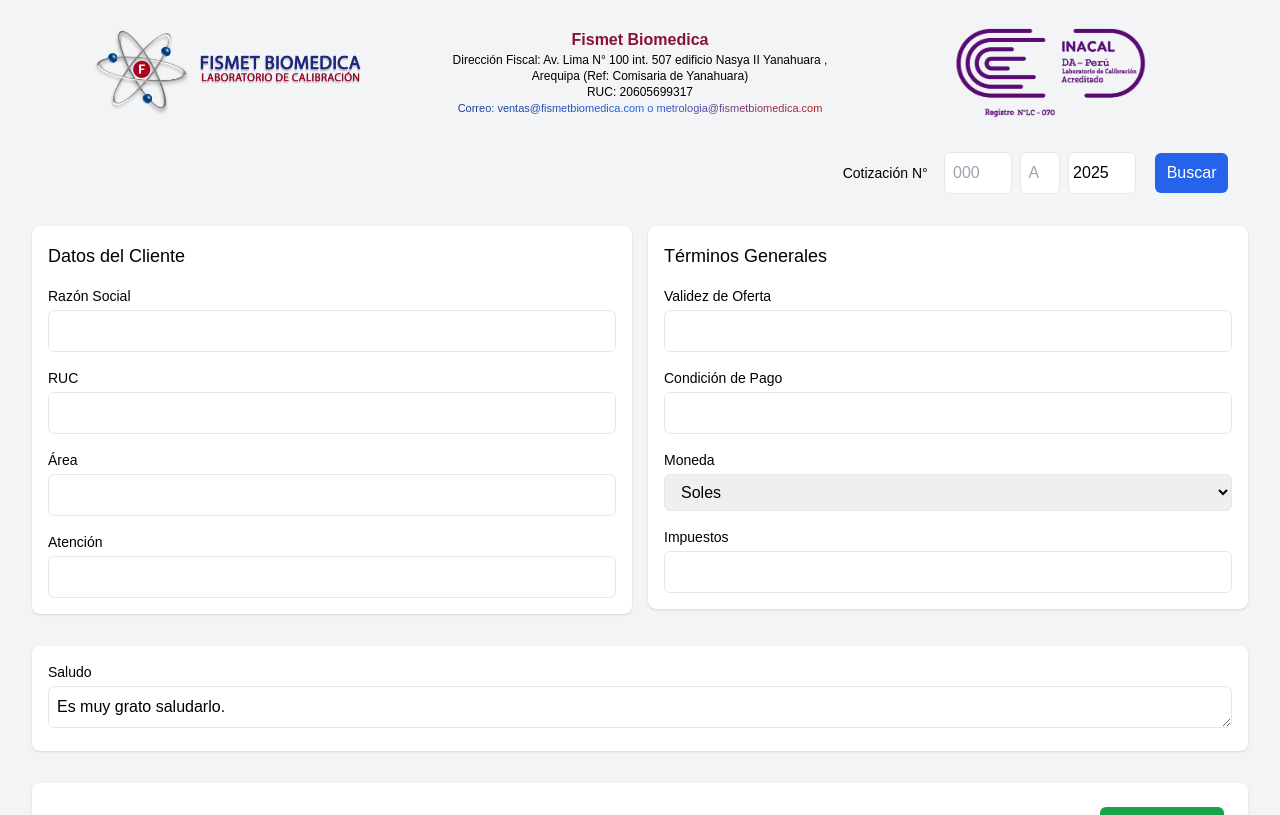
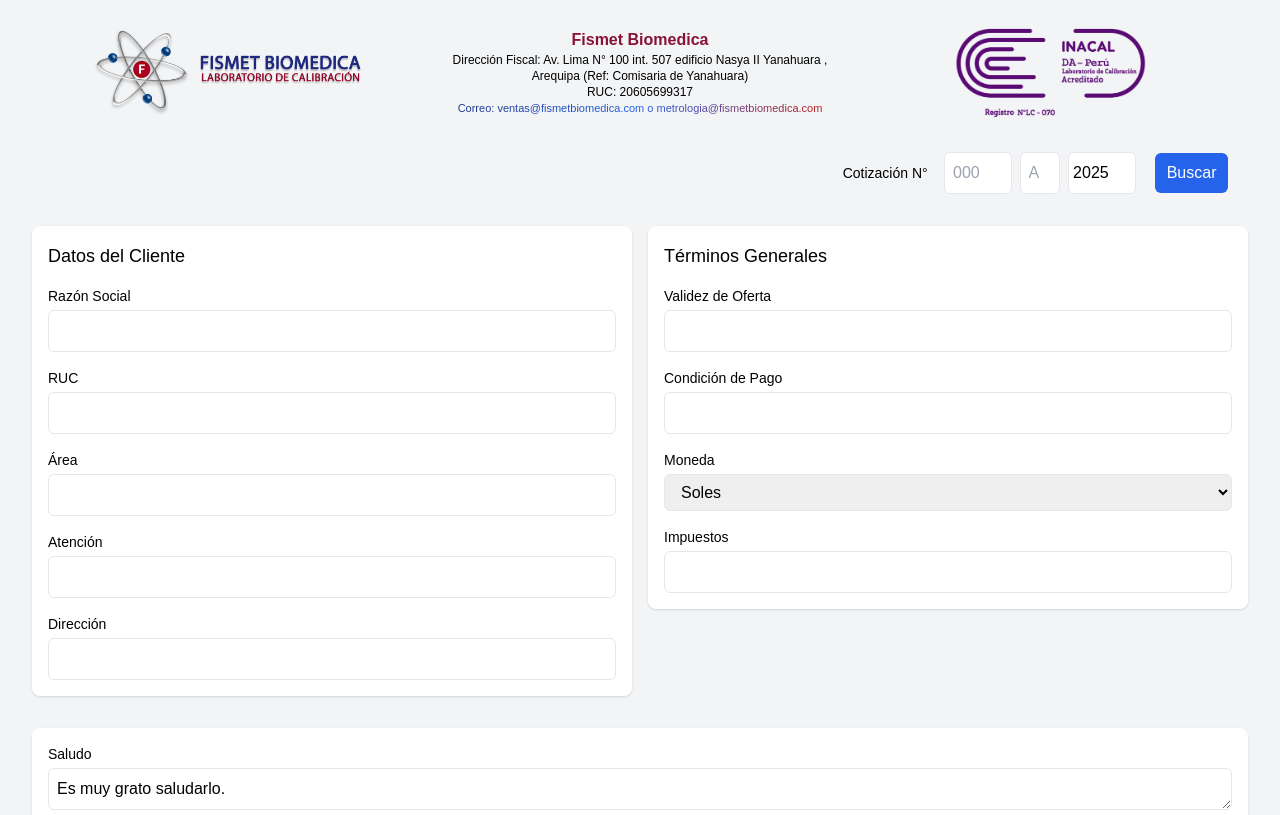
Before and after one commit to irh1n0c/adv-dinamico, a React (Vite) app in the folder client/: page / in a window 1280 px wide. Shown: the top 815 px of the page. Built offline with nearby package versions, Linux system fonts and the light colour scheme; a web font is replaced by a local one.

Commit message:
add direccion

```diff
--- a/client/src/components/ClientInfo.jsx
+++ b/client/src/components/ClientInfo.jsx
@@ -5,25 +5,24 @@
     razonSocial: initialData.razonSocial || '',
     ruc: initialData.ruc || '',
     area: initialData.area || '',
-    atencion: initialData.atencion || ''
+    atencion: initialData.atencion || '',
+    direccion: initialData.direccion || '' // New field added
   });
 
-  // Actualizar el estado cuando cambian los datos iniciales
+  // Update state when initial data changes
   useEffect(() => {
     setClientInfo({
       razonSocial: initialData.razonSocial || '',
       ruc: initialData.ruc || '',
       area: initialData.area || '',
-      atencion: initialData.atencion || ''
+      atencion: initialData.atencion || '',
+      direccion: initialData.direccion || '' // New field added
     });
   }, [initialData]);
 
   const handleInputChange = (e) => {
     const { name, value } = e.target;
-    const updatedInfo = {
-      ...clientInfo,
-      [name]: value
-    };
+    const updatedInfo = { ...clientInfo, [name]: value };
     setClientInfo(updatedInfo);
     onClientInfoChange(updatedInfo);
   };
@@ -72,6 +71,16 @@
             className="w-full px-3 py-2 border rounded-md"
           />
         </div>
+        <div>
+          <label className="block text-sm font-medium mb-1">Dirección</label>
+          <input
+            type="text"
+            name="direccion"
+            value={clientInfo.direccion || ''}
+            onChange={handleInputChange}
+            className="w-full px-3 py-2 border rounded-md"
+          />
+        </div>
       </div>
     </div>
   );
--- a/client/src/components/QuotationForm.jsx
+++ b/client/src/components/QuotationForm.jsx
@@ -21,7 +21,8 @@
       razonSocial: '',
       ruc: '',
       area: '',
-      atencion: ''
+      atencion: '',
+      direccion: ''
     },
     quotationDetails: {
       validezOferta: '',
@@ -95,7 +96,8 @@
             razonSocial: data.clientInfo?.razonSocial || '',
             ruc: data.clientInfo?.ruc || '',
             area: data.clientInfo?.area || '',
-            atencion: data.clientInfo?.atencion || ''
+            atencion: data.clientInfo?.atencion || '',
+            direccion: data.clientInfo?.direccion || ''
           },
           quotationDetails: {
             validezOferta: data.quotationDetails?.validezOferta || '',
@@ -125,7 +127,8 @@
           razonSocial: '',
           ruc: '',
           area: '',
-          atencion: ''
+          atencion: '',
+          direccion: ''
         },
         quotationDetails: {
           validezOferta: '',
--- a/client/src/components/QuotationItems.jsx
+++ b/client/src/components/QuotationItems.jsx
@@ -26,7 +26,7 @@
     if (field === 'cantidad' || field === 'precioUnitario') {
       const cantidad = field === 'cantidad' ? value : newItems[index].cantidad;
       const precioUnitario = field === 'precioUnitario' ? value : newItems[index].precioUnitario;
-      newItems[index].precioTotal = cantidad * precioUnitario;
+      newItems[index].precioTotal = (cantidad * precioUnitario).toFixed(2);
     }
 
     setItems(newItems);
--- a/client/src/components/print/QuotePrintTemplate.jsx
+++ b/client/src/components/print/QuotePrintTemplate.jsx
@@ -46,6 +46,7 @@
             <p className="text-sm"><strong>RUC:</strong> {clientInfo?.ruc}</p>
             <p className="text-sm"><strong>Área:</strong> {clientInfo?.area}</p>
             <p className="text-sm"><strong>Atención:</strong> {clientInfo?.atencion}</p>
+            <p className="text-sm"><strong>Dirección:</strong> {clientInfo?.direccion}</p>
           </div>
         </section>
 
```
Also changed, not shown: 2 other files (tests, documents, lock files or other folders).
